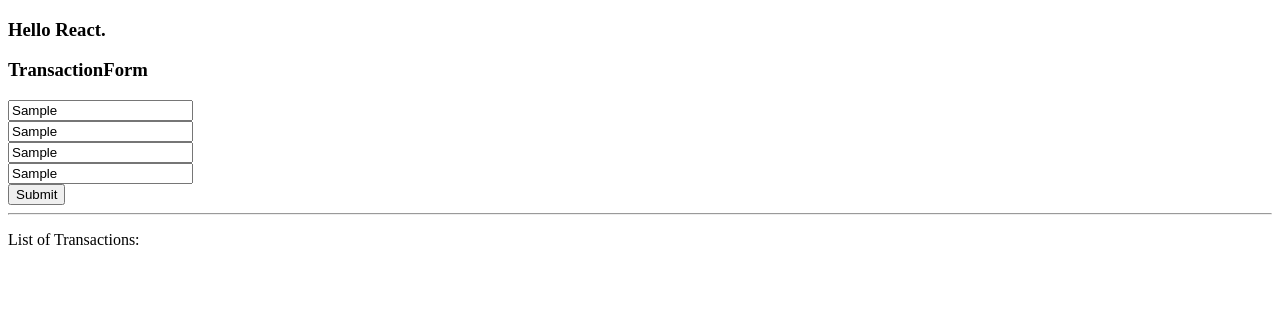
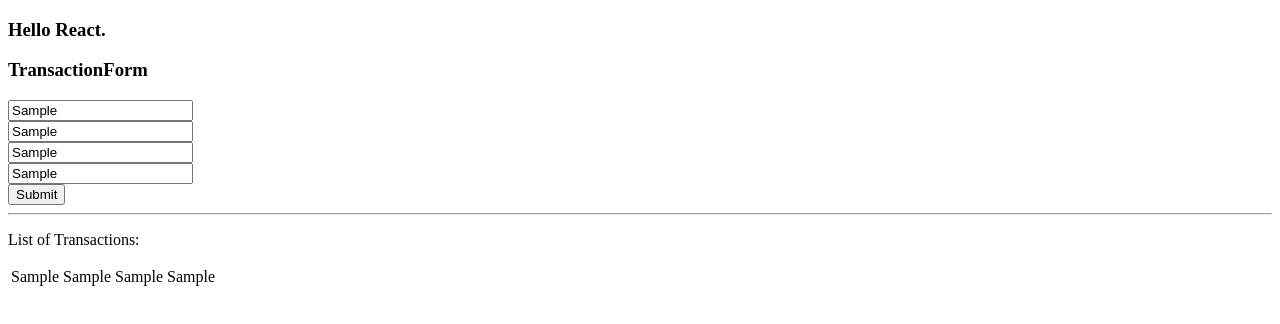
Before and after one commit to Melkam22/crudoperationwzreact1, a React (Create React App) app: page / in a window 1280 px wide. Both pictures are taken after typing "Sample", "Sample", "Sample", "Sample" into the empty fields and a click on the button "Submit". Shown: the top 324 px of the page. Built offline with nearby package versions, Linux system fonts and the light colour scheme.

Commit message:
render table is added on transactionlist

```diff
--- a/src/components/TransactionList.js
+++ b/src/components/TransactionList.js
@@ -31,6 +31,20 @@ class TransactionList extends Component {
         <TransactionForm onAddOrEdit={this.onAddOrEdit} />
         <hr />
         <p>List of Transactions:</p>
+        <table>
+          <tbody>
+            {this.state.list.map((item, a) => {
+              return (
+                <tr key={a}>
+                  <td>{item.benAcctNo}</td>
+                  <td>{item.iFSCode}</td>
+                  <td>{item.benName}</td>
+                  <td>{item.amount}</td>
+                </tr>
+              );
+            })}
+          </tbody>
+        </table>
       </div>
     );
   }
```
